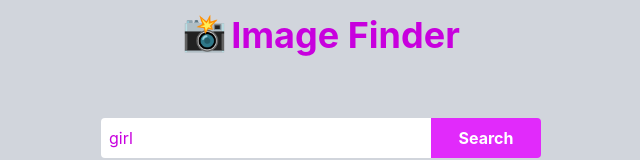
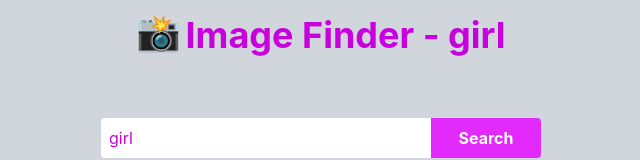
Before and after one commit to dipak-4321/ImageFinderOnReact, a React (Vite) app in the folder imagefinder/: page / in a window 1280 px wide. Shown: the top 160 px of the page, without its empty margins (319-959 px from the left). Built offline with nearby package versions, Linux system fonts and the light colour scheme; no server answers.

Commit message:
fixed userinput

```diff
--- a/imagefinder/src/App.jsx
+++ b/imagefinder/src/App.jsx
@@ -7,7 +7,7 @@ const API_KEY = "Ca49nGaAFttdh1w2mNS9-VE0-f2pK-7MP5CBNAvYqAc"
 const App = () => {
   const [photos, setPhotos] = useState([])
   const [userinput, setUserinput] = useState('girl')
-  const [q, setQ] = useState('girl')
+  const [userQuery, setUserQwery] = useState('girl')
   const [loader, setLoader] = useState(false)
   const [page,setPage] = useState(1)
   const fetchImage = async ()=>{
@@ -20,7 +20,7 @@ const App = () => {
             Authorization: `Client-ID ${API_KEY}`
           },
           params: {
-            query: q,
+            query: userQuery,
             page: page,
             per_page: 12
           }
@@ -47,20 +47,20 @@ const App = () => {
   }
   useEffect(()=>{
     fetchImage()
-  },[q,page])
+  },[userQuery,page])
 
   return (
     <div className=" bg-gray-300 py-3 min-h-screen ">
 
       <div className="flex flex-col items-center gap-15 ">
-        <h1 className="text-4xl font-bold text-fuchsia-600 flex items-center  "><span className="mb-1.5 mr-1">📸 </span>  Image Finder</h1>
+        <h1 className="text-4xl font-bold text-fuchsia-600 flex items-center  "><span className="mb-1.5 mr-1">📸 </span>  Image Finder - {userQuery}</h1>
         <div className="mb-4">
           <input value={userinput} onChange={(e)=>{
             setUserInputValue(e.target.value)
           }} type="text" placeholder="Enter the Image name" className="outline-none bg-white rounded-l-sm px-2 h-10  w-[330px] text-fuchsia-600 "/>
           <button onClick={()=>{
             setPhotos([])
-            setQ(userinput)
+            setUserQwery(userinput.trim())
           }} className="bg-fuchsia-500 hover:bg-fuchsia-600 active:scale-105 text-white px-3 rounded-r-sm h-10 w-[110px] font-bold">Search</button>
         </div>
       </div>
```
